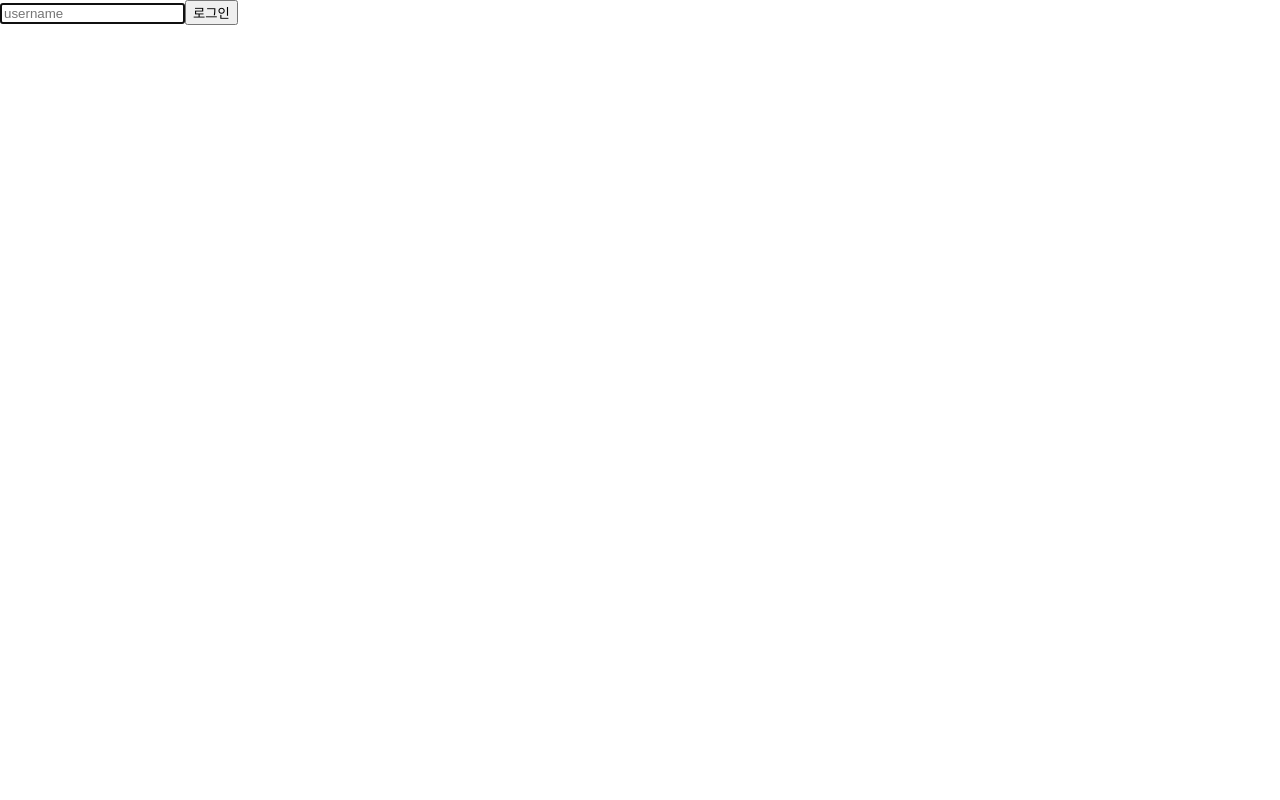
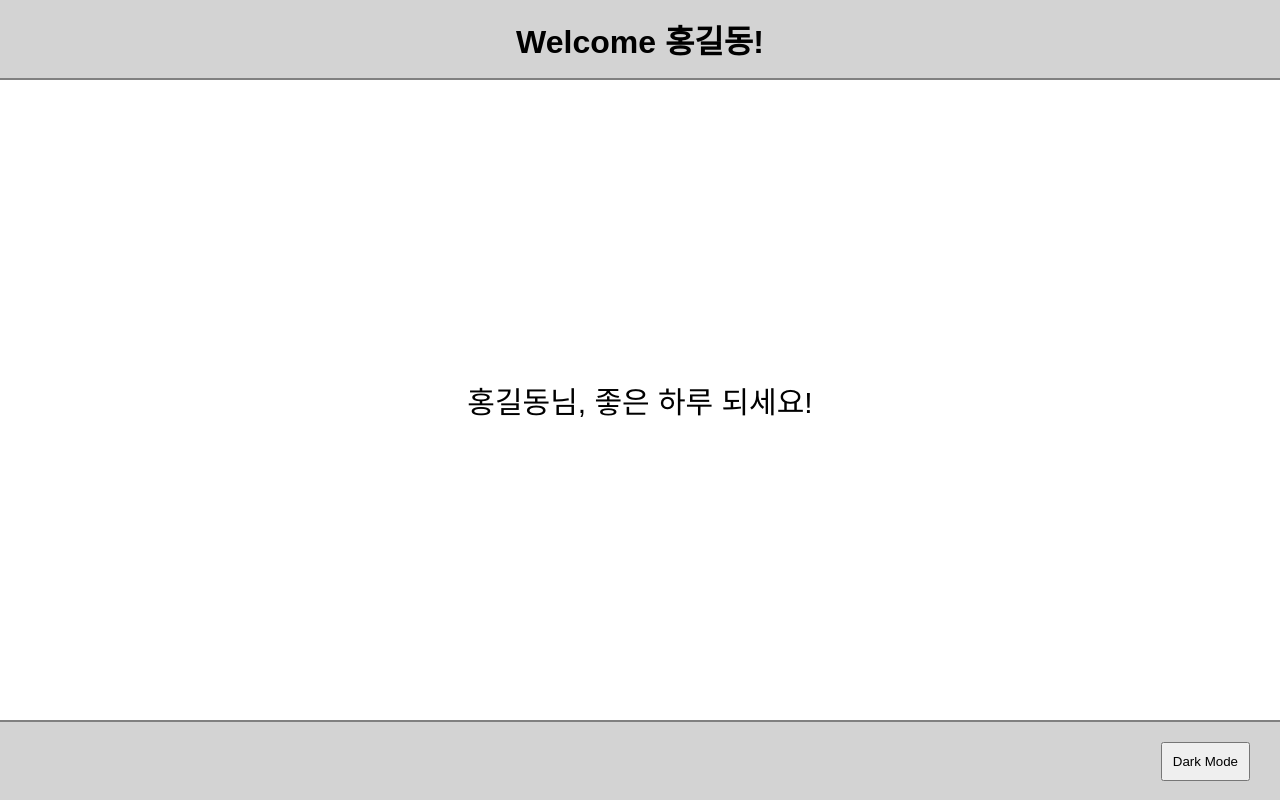
Before and after one commit to YoonCode/react-hook, a React (Create React App) app: page / in a window 1280 px wide. Built offline with nearby package versions, Linux system fonts and the light colour scheme.

Commit message:
create a dark mode on/off webpage

```diff
--- a/src/App.css
+++ b/src/App.css
@@ -1,38 +1,43 @@
-.App {
-  text-align: center;
+* {
+  box-sizing: border-box;
+  margin: 0;
+  font-family: sans-serif;
 }
 
-.App-logo {
-  height: 40vmin;
-  pointer-events: none;
+.page {
+  width: 100%;
+  height: 100vh;
+  display: flex;
+  flex-direction: column;
 }
 
-@media (prefers-reduced-motion: no-preference) {
-  .App-logo {
-    animation: App-logo-spin infinite 20s linear;
-  }
+.header {
+  width: 100%;
+  height: 80px;
+  border-bottom: 2px solid gray;
+  display: flex;
+  justify-content: center;
+  align-items: center;
 }
 
-.App-header {
-  background-color: #282c34;
-  min-height: 100vh;
+.content {
+  flex: 1;
   display: flex;
-  flex-direction: column;
+  justify-content: center;
   align-items: center;
-  justify-content: center;
-  font-size: calc(10px + 2vmin);
-  color: white;
+  font-size: 30px;
 }
 
-.App-link {
-  color: #61dafb;
+.footer {
+  width: 100%;
+  height: 80px;
+  border-top: 2px solid gray;
+  display: flex;
+  justify-content: flex-end;
+  align-items: center;
 }
 
-@keyframes App-logo-spin {
-  from {
-    transform: rotate(0deg);
-  }
-  to {
-    transform: rotate(360deg);
-  }
+.button {
+  padding: 10px;
+  margin-right: 30px;
 }
--- a/src/App.js
+++ b/src/App.js
@@ -1,25 +1,10 @@
-import React, { useEffect, useRef } from 'react'
+import React, { useState } from 'react'
+import './App.css'
+import Page from './components/Page'
 
 const App = () => {
-  const inputRef = useRef()
-
-  useEffect(() => {
-    // console.log(inputRef)
-    inputRef.current.focus()
-  }, [])
-
-  const login = () => {
-    alert(`환영합니다! ${inputRef.current.value}님!`)
-    inputRef.current.value = ''
-    inputRef.current.focus()
-  }
-
-  return (
-    <>
-      <input ref={inputRef} type="text" placeholder="username" />
-      <button onClick={login}>로그인</button>
-    </>
-  )
+  const [isDark, setIsDark] = useState(false)
+  return <Page isDark={isDark} setIsDark={setIsDark} />
 }
 
 export default App
--- /dev/null
+++ b/src/components/Content.jsx
@@ -0,0 +1,17 @@
+import React from 'react'
+
+const Content = ({ isDark }) => {
+  return (
+    <div
+      className="content"
+      style={{
+        backgroundColor: isDark ? 'black' : 'white',
+        color: isDark ? 'white' : 'black',
+      }}
+    >
+      <p>홍길동님, 좋은 하루 되세요!</p>
+    </div>
+  )
+}
+
+export default Content
--- /dev/null
+++ b/src/components/Footer.jsx
@@ -0,0 +1,20 @@
+import React from 'react'
+
+const Footer = ({ isDark, setIsDark }) => {
+  const toggleTheme = () => {
+    setIsDark(!isDark)
+  }
+
+  return (
+    <div
+      className="footer"
+      style={{ backgroundColor: isDark ? 'black' : 'lightgray' }}
+    >
+      <button className="button" onClick={toggleTheme}>
+        Dark Mode
+      </button>
+    </div>
+  )
+}
+
+export default Footer
--- /dev/null
+++ b/src/components/Header.jsx
@@ -0,0 +1,17 @@
+import React from 'react'
+
+const Header = ({ isDark }) => {
+  return (
+    <div
+      className="header"
+      style={{
+        backgroundColor: isDark ? 'black' : 'lightgray',
+        color: isDark ? 'white' : 'black',
+      }}
+    >
+      <h1>Welcome 홍길동!</h1>
+    </div>
+  )
+}
+
+export default Header
--- /dev/null
+++ b/src/components/Page.jsx
@@ -0,0 +1,16 @@
+import React from 'react'
+import Content from './Content'
+import Footer from './Footer'
+import Header from './Header'
+
+const Page = ({ isDark, setIsDark }) => {
+  return (
+    <div className="page">
+      <Header isDark={isDark} />
+      <Content isDark={isDark} />
+      <Footer isDark={isDark} setIsDark={setIsDark} />
+    </div>
+  )
+}
+
+export default Page
```
